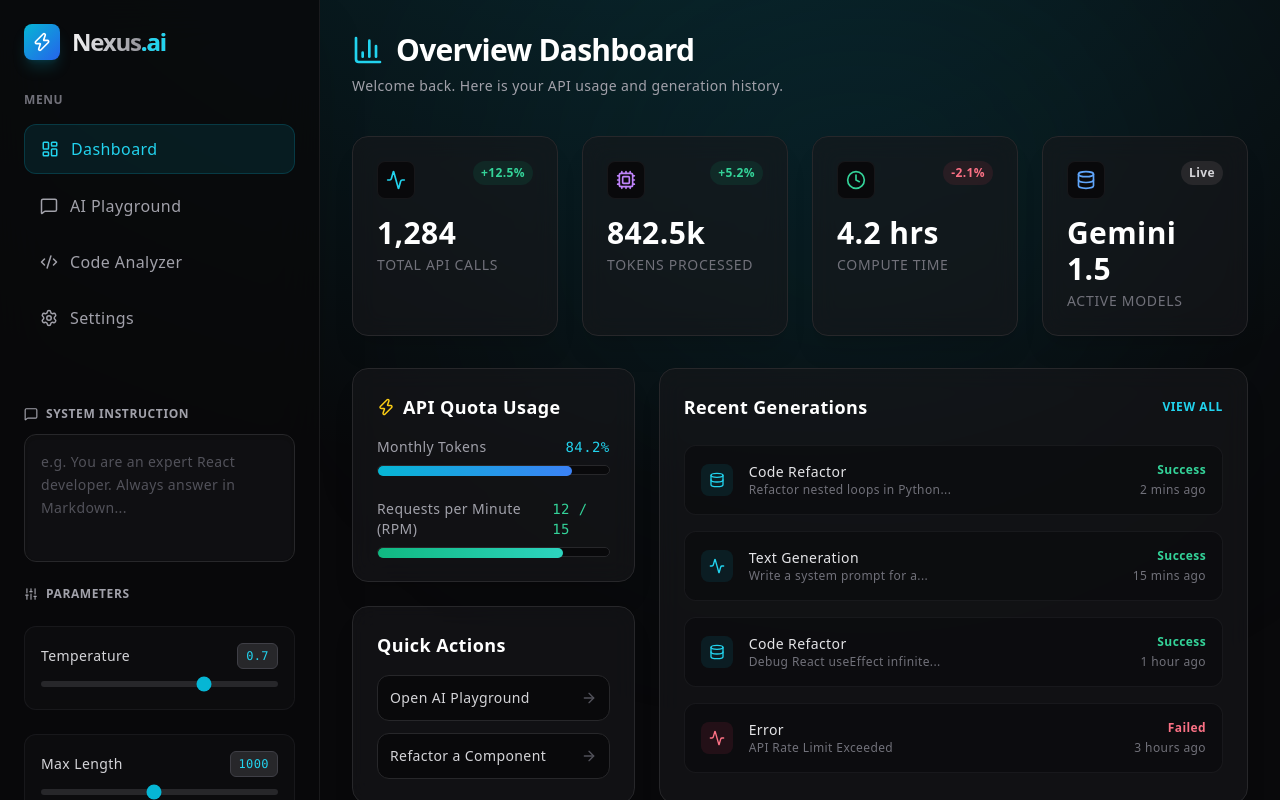
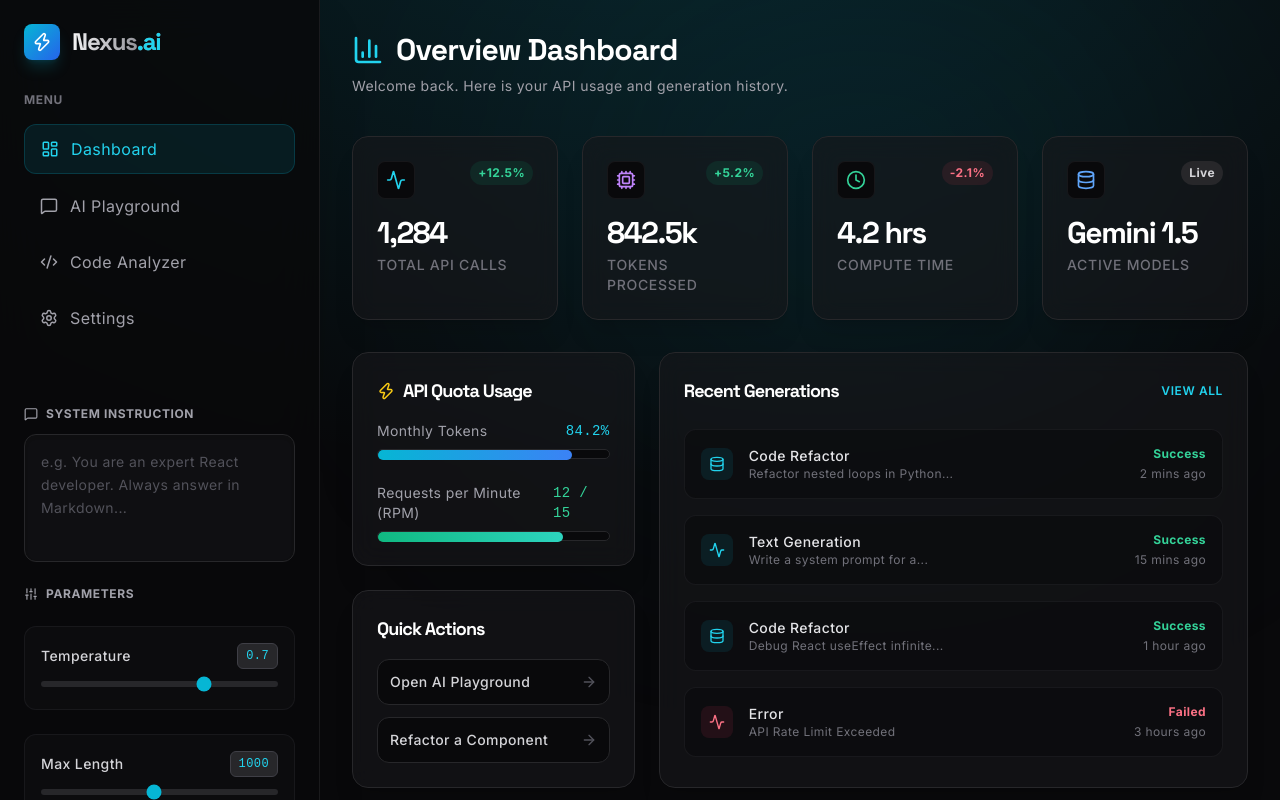
Before and after one commit to anubhav-kayal/GenAi-Prompt-Playgroud, a React (Vite) app: page / in a window 1280 px wide. Built offline with nearby package versions, Linux system fonts and the light colour scheme.

Commit message:
style: implement global typography system with Inter and Space Grotesk

```diff
--- a/index.html
+++ b/index.html
@@ -5,6 +5,9 @@
     <link rel="icon" type="image/svg+xml" href="/favicon.svg" />
     <meta name="viewport" content="width=device-width, initial-scale=1.0" />
     <title>genai-prompt-playground</title>
+    <link rel="preconnect" href="https://fonts.googleapis.com">
+<link rel="preconnect" href="https://fonts.gstatic.com" crossorigin>
+<link href="https://fonts.googleapis.com/css2?family=Inter:wght@400;500;600;700&family=Space+Grotesk:wght@300;500;700&display=swap" rel="stylesheet">
   </head>
   <body>
     <div id="root"></div>
--- a/src/index.css
+++ b/src/index.css
@@ -2,12 +2,29 @@
 @tailwind components;
 @tailwind utilities;
 
-:root {
-  color-scheme: dark;
+@layer base {
+  html,
+  body,
+  #root {
+    min-height: 100%;
+    font-family: 'Inter', 'Space Grotesk', ui-sans-serif, system-ui, -apple-system, sans-serif;
+  }
+
+  body {
+    @apply font-sans;
+    font-feature-settings: "cv02", "cv03", "cv04", "cv11";
+    -webkit-font-smoothing: antialiased;
+    -moz-osx-font-smoothing: grayscale;
+  }
+
+  button,
+  input,
+  textarea,
+  select {
+    font: inherit;
+  }
+
+  h1, h2, h3, h4, h5, h6 {
+    @apply font-display tracking-tighter;
+  }
 }
-
-body {
-  @apply bg-zinc-950 text-zinc-50;
-  margin: 0;
-  font-family: Inter, system-ui, Avenir, Helvetica, Arial, sans-serif;
-}
--- a/tailwind.config.js
+++ b/tailwind.config.js
@@ -1,4 +1,4 @@
-/** @type {import('tailwindcss').Config} */
+/** @type {import('tailwind.config').Config} */
 export default {
   content: [
     "./index.html",
@@ -6,17 +6,39 @@ export default {
   ],
   theme: {
     extend: {
-      colors: {
-        zinc: {
-          950: "#09090b",
-          900: "#18181b",
-          800: "#27272a",
+      // ---------------------------------------------------------
+      // 🖋️ NEW: GLOBAL TYPOGRAPHY OVERHAUL
+      // ---------------------------------------------------------
+      fontFamily: {
+        // Use your custom fonts first everywhere before any system fallback kicks in
+        sans: ['Inter', 'Space Grotesk', 'ui-sans-serif', 'system-ui', '-apple-system', 'sans-serif'],
+        // Display font for headings and premium hero sections
+        display: ['Space Grotesk', 'Inter', 'ui-sans-serif', 'sans-serif'],
+        // Monospace stack for code blocks and technical UI
+        mono: ['JetBrains Mono', 'Fira Code', 'ui-monospace', 'monospace'],
+      },
+      // ---------------------------------------------------------
+
+      typography: {
+        DEFAULT: {
+          css: {
+            maxWidth: '100%',
+          },
         },
-        cyan: {
-          400: "#22d3ee",
-        }
-      }
+      },
+
+      animation: {
+        'gradient-shift': 'gradient-shift 5s ease infinite',
+      },
+      keyframes: {
+        'gradient-shift': {
+          '0%, 100%': { 'background-size': '200% 200%', 'background-position': 'left center' },
+          '50%': { 'background-size': '200% 200%', 'background-position': 'right center' },
+        },
+      },
     },
   },
-  plugins: [],
+  plugins: [
+    require('@tailwindcss/typography'),
+  ],
 }
```
